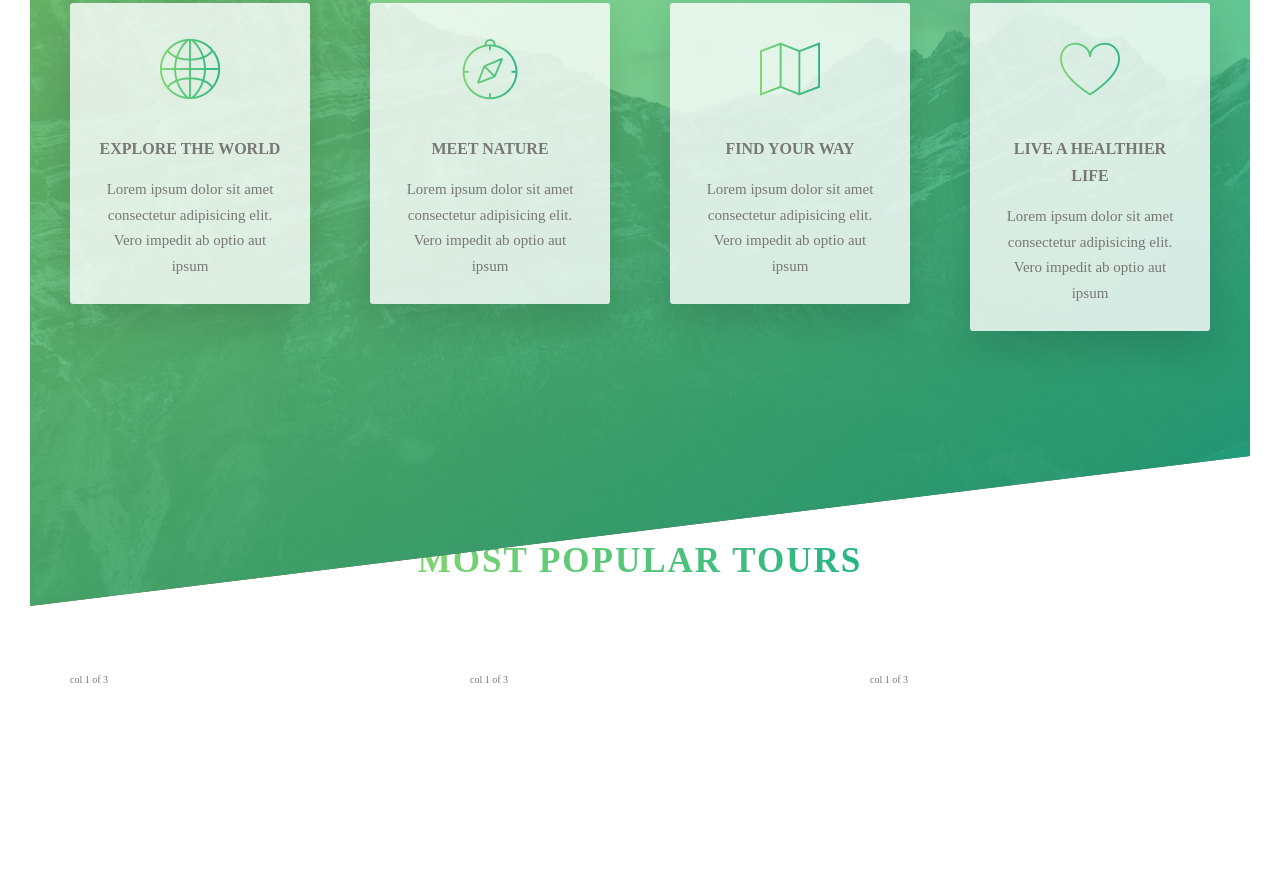
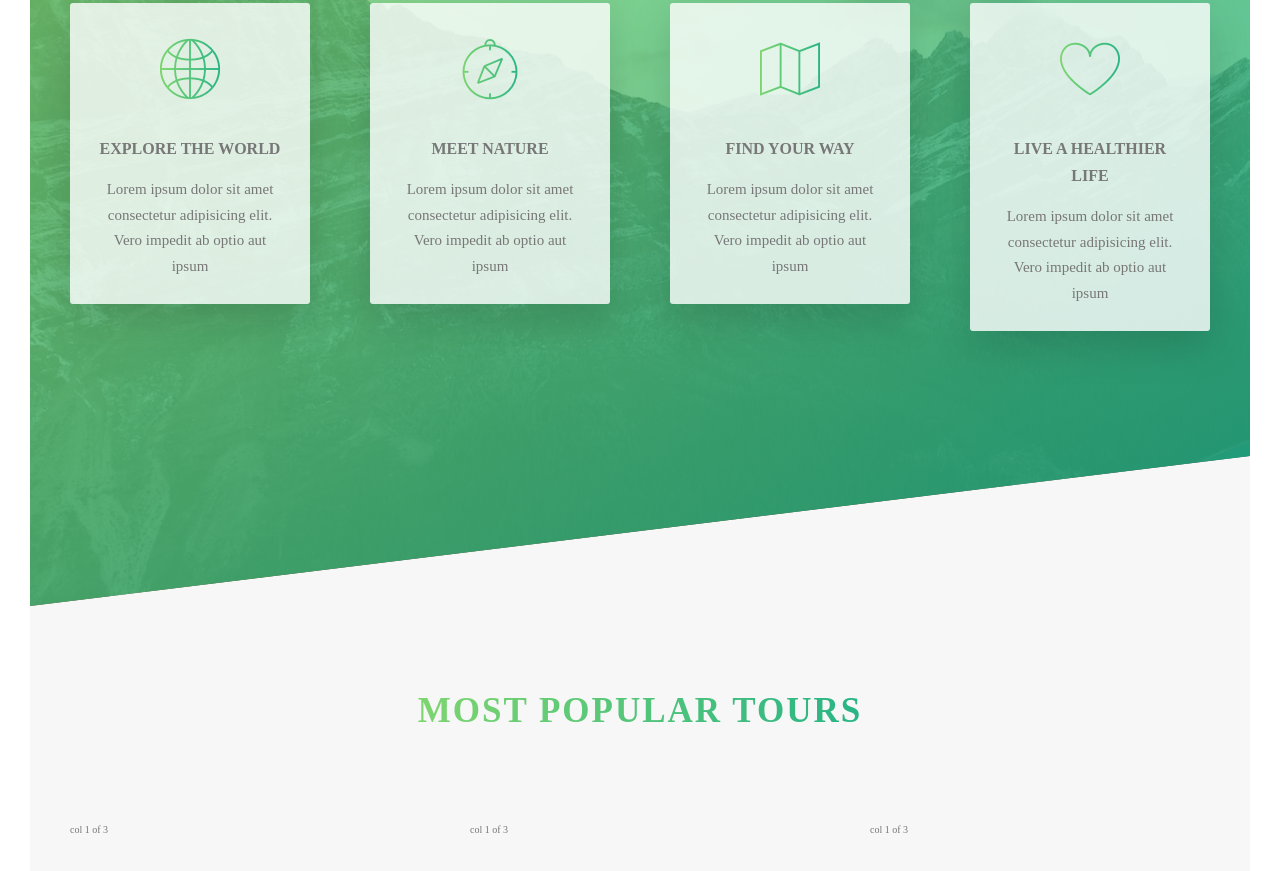
Before and after one commit to sahlminkok/Natours, a website: page index.html in a window 1280 px wide. Shown: the part 1681-2552 px from the top of the page. Before the commit the page ends 2399 px from the top, so only its background shows below. Drawn offline with nearby package versions, Linux system fonts and the light colour scheme; files that its build step writes are made by us from their sources.

Commit message:
Style the section tours

```diff
--- a/sass/pages/_home.scss
+++ b/sass/pages/_home.scss
@@ -18,3 +18,9 @@
     transform: skewY(7deg);
   }
 }
+
+.section-tours {
+  background-color: $color-gray-light-1;
+  padding: 25rem 0 50rem 0;
+  margin-top: -10rem;
+}
```
